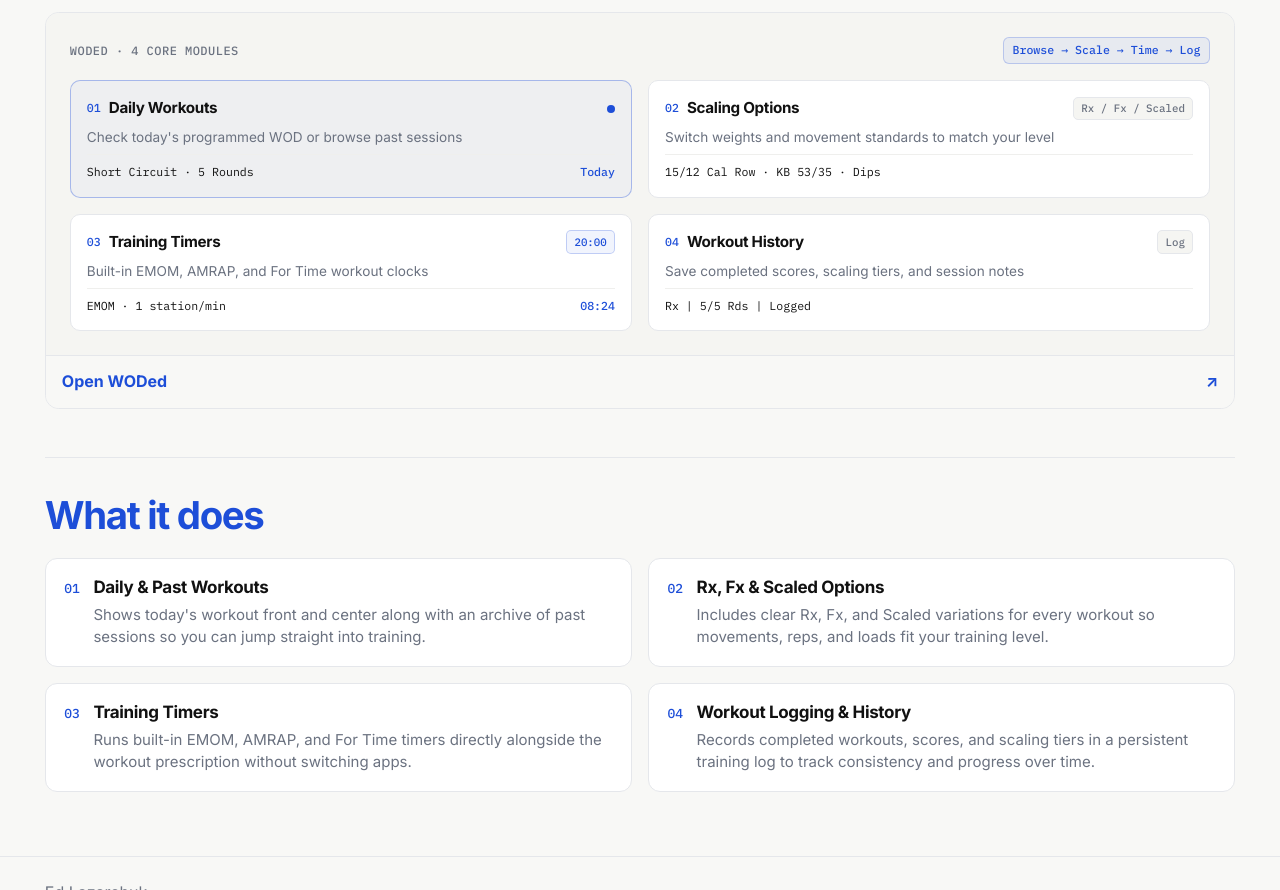
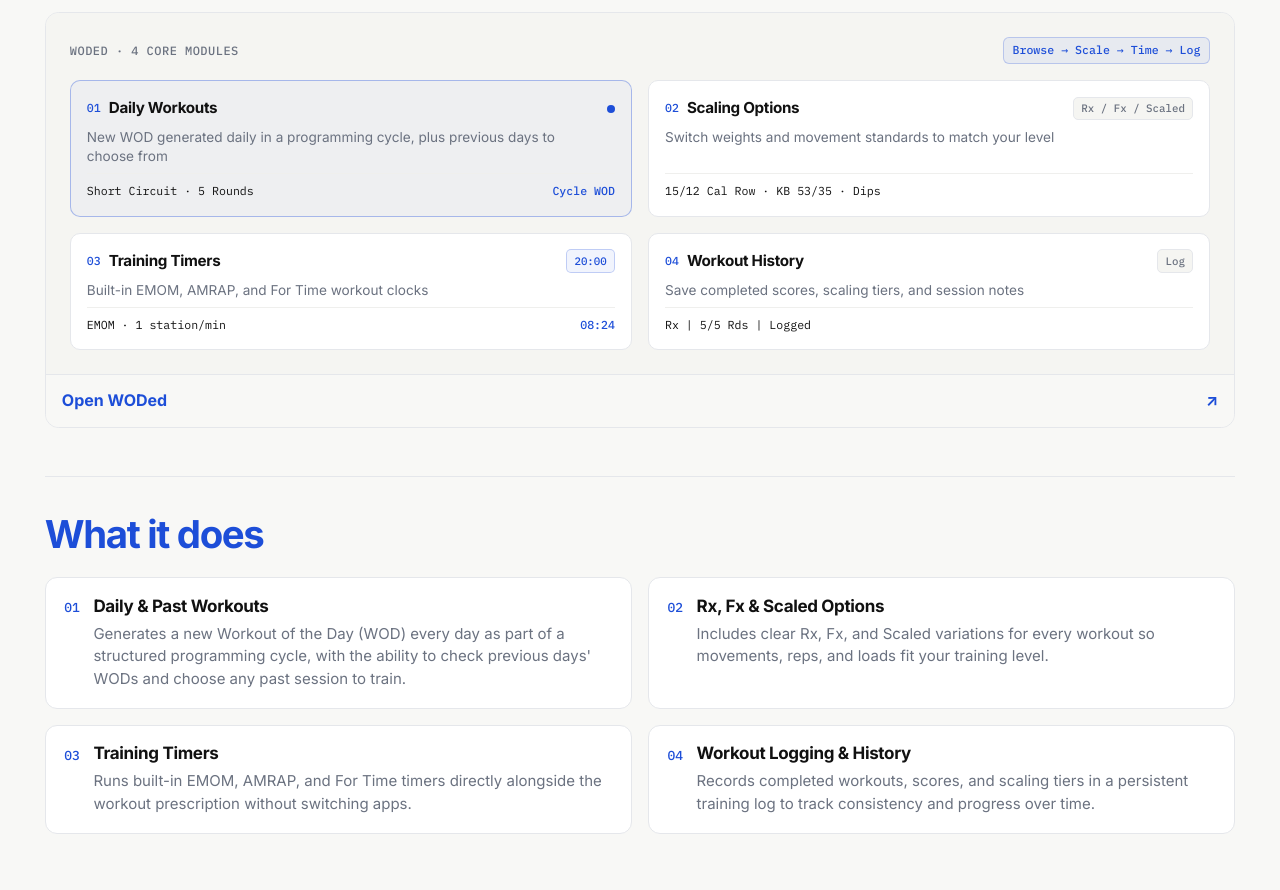
Before and after one commit to edlazar/portfolio, a plain HTML site: page projects/woded.html in a window 1280 px wide. Shown: the part 627-1517 px from the top of the page. Drawn offline with Linux system fonts and the light colour scheme.

Commit message:
Clarify WODed daily programming cycle and past WOD selection

```diff
--- a/projects/woded.html
+++ b/projects/woded.html
@@ -43,8 +43,8 @@
                 <span class="suite-tile-title">Daily Workouts</span>
                 <span class="suite-live-dot"></span>
               </div>
-              <p class="suite-tile-sub">Check today's programmed WOD or browse past sessions</p>
-              <div class="suite-mini-line"><span>Short Circuit · 5 Rounds</span><span class="is-cobalt">Today</span></div>
+              <p class="suite-tile-sub">New WOD generated daily in a programming cycle, plus previous days to choose from</p>
+              <div class="suite-mini-line"><span>Short Circuit · 5 Rounds</span><span class="is-cobalt">Cycle WOD</span></div>
             </div>
 
             <div class="suite-tile">
@@ -89,7 +89,7 @@
           <span class="feature-num" aria-hidden="true">01</span>
           <div class="feature-copy">
             <h3>Daily &amp; Past Workouts</h3>
-            <p>Shows today's workout front and center along with an archive of past sessions so you can jump straight into training.</p>
+            <p>Generates a new Workout of the Day (WOD) every day as part of a structured programming cycle, with the ability to check previous days' WODs and choose any past session to train.</p>
           </div>
         </li>
         <li class="feature-item">
```
Also changed, not shown: index.html (+2 -2 lines), woded.html (+3 -3 lines).
